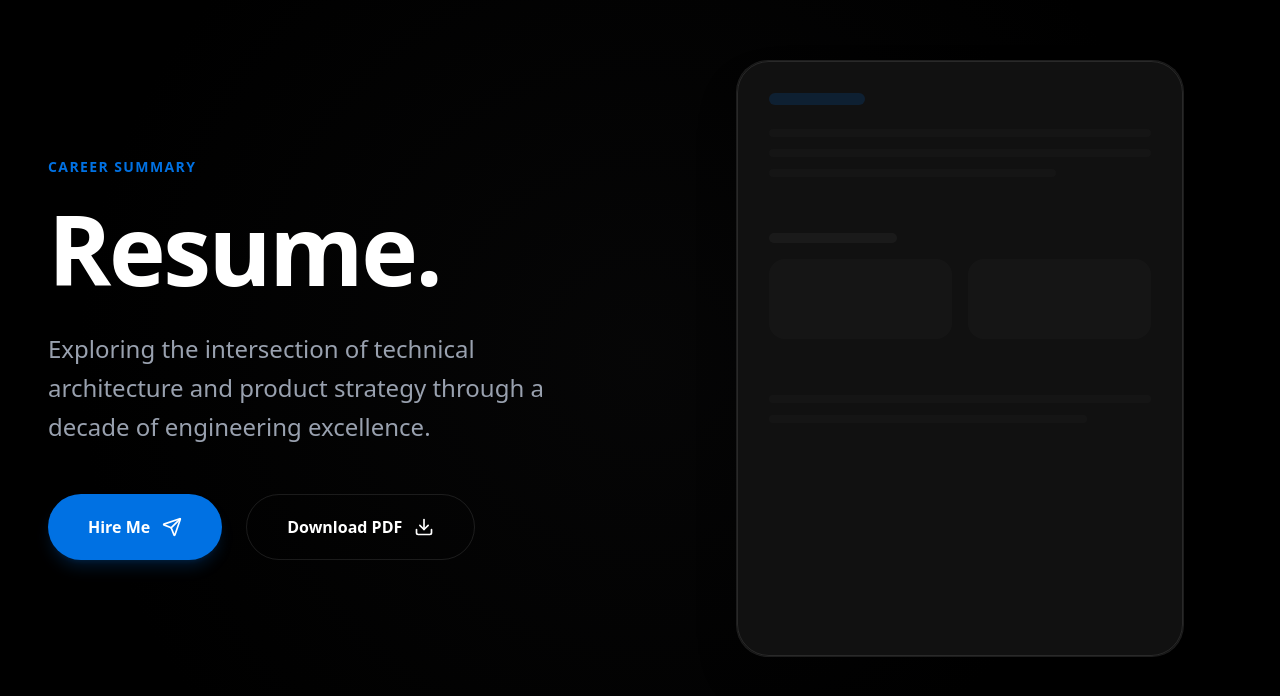
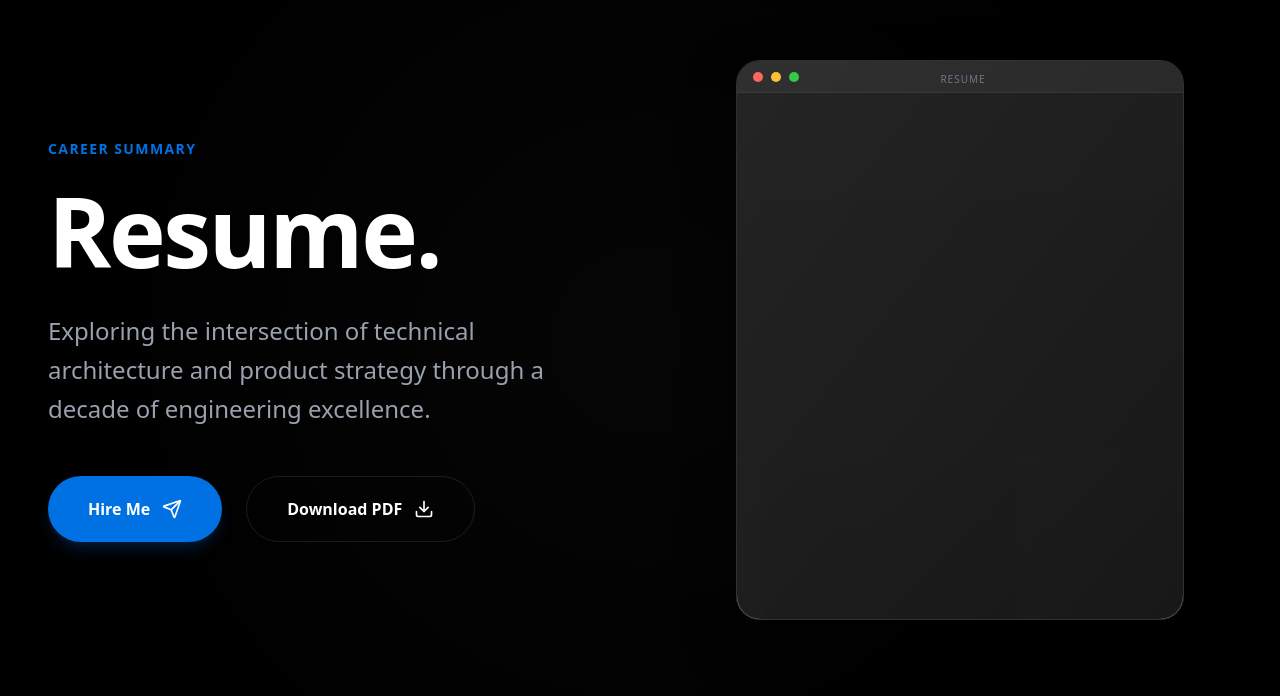
Before and after one commit to KrishnaKV2004/Portfolio, a Next.js app: page / in a window 1280 px wide. Shown: the part 5390-6086 px from the top of the page. Built offline with nearby package versions, Linux system fonts and the light colour scheme.

Commit message:
Resume Fix

```diff
--- a/src/components/Resume.tsx
+++ b/src/components/Resume.tsx
@@ -37,12 +37,13 @@ export function Resume() {
             <div className="flex flex-wrap gap-6">
               <button
                 onClick={scrollToContact}
-                className="flex items-center gap-3 px-10 py-5 rounded-full bg-accent text-white font-bold hover:bg-blue-600 transition-all shadow-lg shadow-accent/20"
+                className="flex items-center gap-3 px-10 py-5 rounded-full bg-accent text-white font-bold hover:opacity-90 transition-all shadow-lg shadow-accent/20"
               >
                 Hire Me <Send className="w-5 h-5" />
               </button>
               <a
-                href="#"
+                href="/resume.pdf"
+                download
                 className="flex items-center gap-3 px-10 py-5 rounded-full border border-white/10 text-white font-bold hover:bg-white/5 transition-all"
               >
                 Download PDF <Download className="w-5 h-5" />
@@ -51,43 +52,40 @@ export function Resume() {
           </motion.div>
 
           <motion.div
-             initial={{ opacity: 0, scale: 0.9, rotateY: 20 }}
-             whileInView={{ opacity: 1, scale: 1, rotateY: 0 }}
-             viewport={{ once: true }}
-             transition={{ duration: 1.2, ease: [0.22, 1, 0.36, 1] }}
-             className="relative"
+            initial={{ opacity: 0, scale: 0.9, rotateY: 10 }}
+            whileInView={{ opacity: 1, scale: 1, rotateY: 0 }}
+            viewport={{ once: true }}
+            transition={{ duration: 1.2, ease: [0.22, 1, 0.36, 1] }}
+            className="relative"
           >
-            <div className="relative aspect-[3/4] max-w-md mx-auto bg-[#111] rounded-[2rem] border border-white/5 p-8 shadow-2xl overflow-hidden group">
-              {/* Artistic Resume Mockup */}
-              <div className="space-y-6 opacity-40 group-hover:opacity-60 transition-opacity duration-700">
-                <div className="w-24 h-3 bg-accent/40 rounded-full" />
-                <div className="space-y-3">
-                  <div className="w-full h-2 bg-white/5 rounded-full" />
-                  <div className="w-full h-2 bg-white/5 rounded-full" />
-                  <div className="w-3/4 h-2 bg-white/5 rounded-full" />
-                </div>
-                <div className="pt-8 space-y-4">
-                   <div className="w-32 h-2.5 bg-white/10 rounded-full" />
-                   <div className="grid grid-cols-2 gap-4">
-                      <div className="h-20 bg-white/5 rounded-2xl" />
-                      <div className="h-20 bg-white/5 rounded-2xl" />
-                   </div>
-                </div>
-                <div className="pt-8 space-y-3">
-                  <div className="w-full h-2 bg-white/5 rounded-full" />
-                  <div className="w-5/6 h-2 bg-white/5 rounded-full" />
+            {/* Window Container */}
+            <div className="relative aspect-[3.2/4] max-w-md mx-auto bg-[#1a1a1a] rounded-[1.5rem] border border-white/10 shadow-[0_20px_50px_rgba(0,0,0,0.5)] overflow-hidden group">
+              {/* Mac-style Header */}
+              <div className="h-8 bg-[#252525] border-b border-white/5 flex items-center px-4 gap-2">
+                <div className="w-2.5 h-2.5 rounded-full bg-[#ff5f56]" />
+                <div className="w-2.5 h-2.5 rounded-full bg-[#ffbd2e]" />
+                <div className="w-2.5 h-2.5 rounded-full bg-[#27c93f]" />
+                <div className="flex-1 text-center pr-12">
+                  <span className="text-[10px] text-gray-500 font-medium tracking-widest uppercase">Resume</span>
                 </div>
               </div>
 
-              {/* Reveal Overlay */}
-              <div className="absolute inset-0 flex items-center justify-center bg-black/60 backdrop-blur-sm opacity-0 group-hover:opacity-100 transition-all duration-500">
-                <div className="w-20 h-20 rounded-full bg-white text-black flex items-center justify-center scale-75 group-hover:scale-100 transition-transform duration-500">
-                  <FileText className="w-8 h-8" />
-                </div>
+              {/* PDF Preview Window */}
+              <div className="relative w-full h-[calc(100%-2rem)] bg-white overflow-hidden">
+                <iframe
+                  src="/resume.pdf#toolbar=0&navpanes=0&scrollbar=0"
+                  className="w-full h-full border-none opacity-90 group-hover:opacity-100 transition-opacity duration-700"
+                  title="Resume Preview"
+                />
+                {/* Subtle glass effect on top of frame to make it feel integrated */}
+                <div className="absolute inset-0 pointer-events-none bg-gradient-to-t from-black/5 via-transparent to-transparent" />
               </div>
 
-              <div className="absolute inset-0 border-[1px] border-white/10 rounded-[2rem] pointer-events-none" />
+              {/* Shine effect on the whole window */}
+              <div className="absolute inset-0 pointer-events-none bg-gradient-to-br from-white/5 to-transparent" />
             </div>
+
+
           </motion.div>
         </div>
       </div>
```
Also changed, not shown: 1 other file (tests, documents, lock files or other folders).
